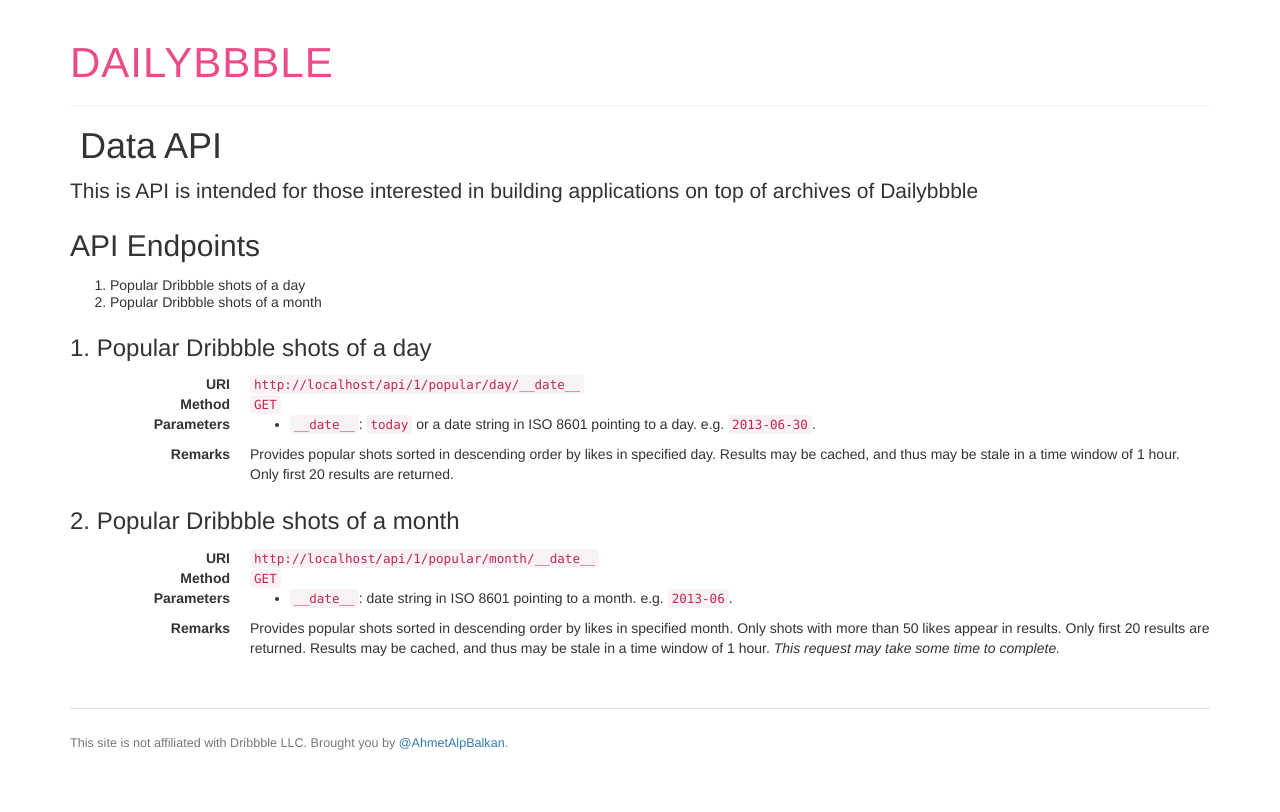
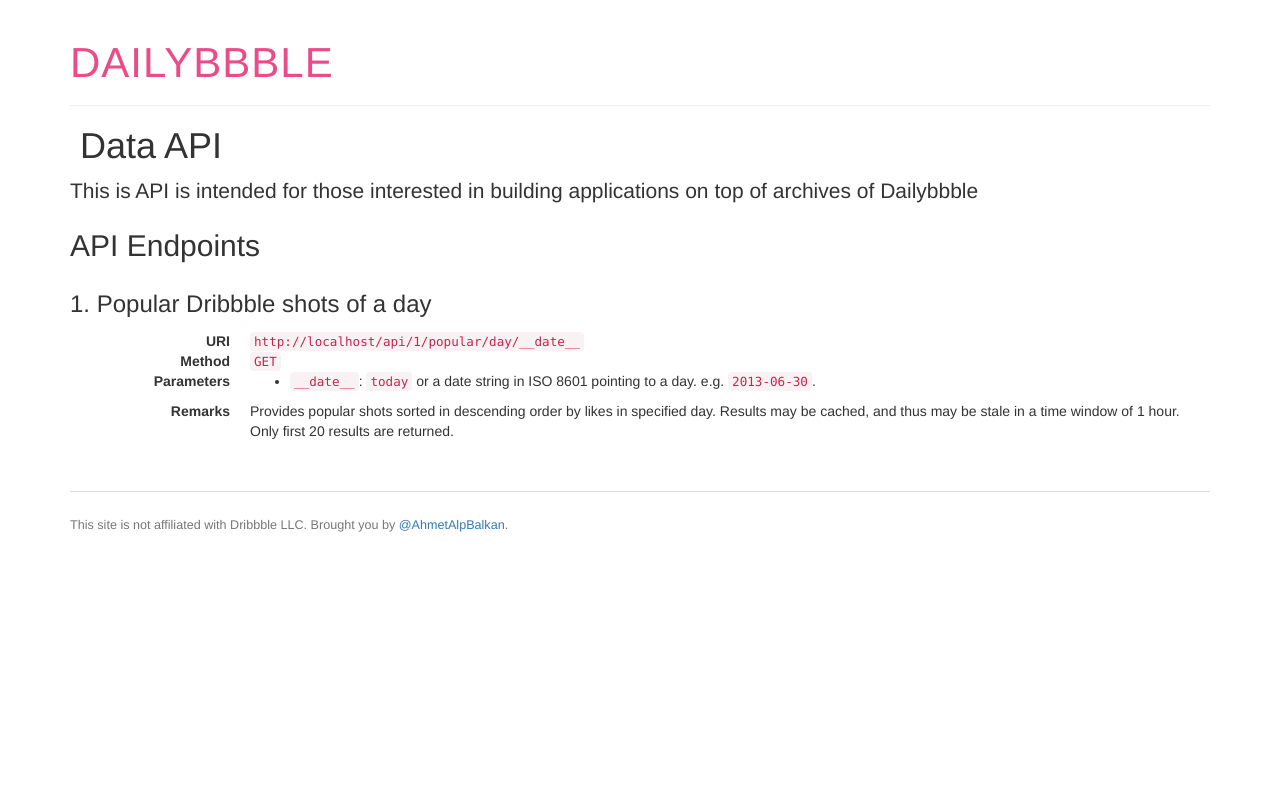
Before and after one commit to ahmetb/dailybbble, a Flask app: page /api/documentation in a window 1280 px wide. After the commit the page ends 532 px from the top, so only its background shows below. Run offline with Flask 2, Linux system fonts and the light colour scheme; some libraries are stand-ins or nearby versions.

Commit message:
disable /month endpoint due to heroku request timeout

```diff
--- a/dailybbble/templates/pages/api_docs.html
+++ b/dailybbble/templates/pages/api_docs.html
@@ -16,14 +16,6 @@
 
 
 <h2>API Endpoints</h2>
-<ol>
-    <li>
-        Popular Dribbble shots of a day
-    </li>
-    <li>
-        Popular Dribbble shots of a month
-    </li>
-</ol>
 
 <h3>1. Popular Dribbble shots of a day</h3>
 
@@ -57,7 +49,7 @@
     </dd>
 </dl>
 
-
+<!--
 <h3>2. Popular Dribbble shots of a month</h3>
 
 <dl class="dl-horizontal">
@@ -91,5 +83,5 @@
     </dd>
 </dl>
 
-
+ -->
 {% endblock %}
```
